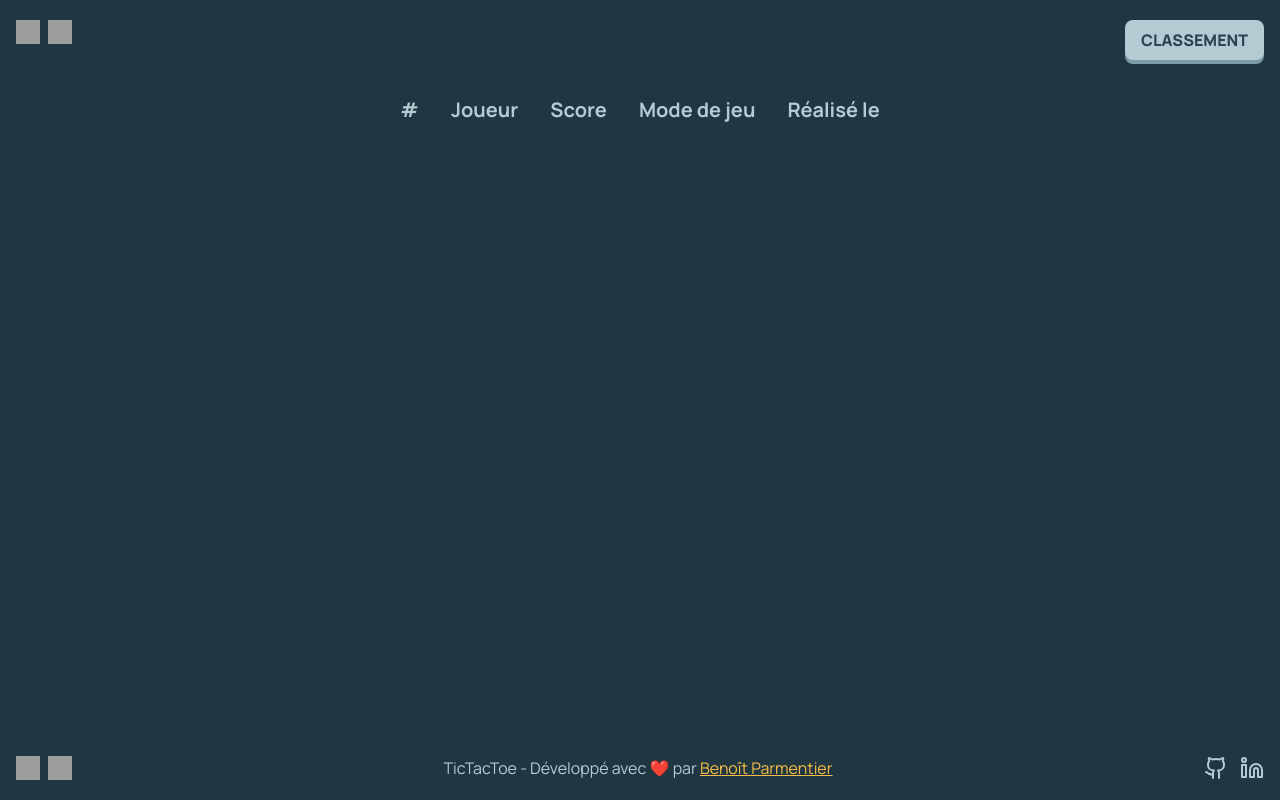
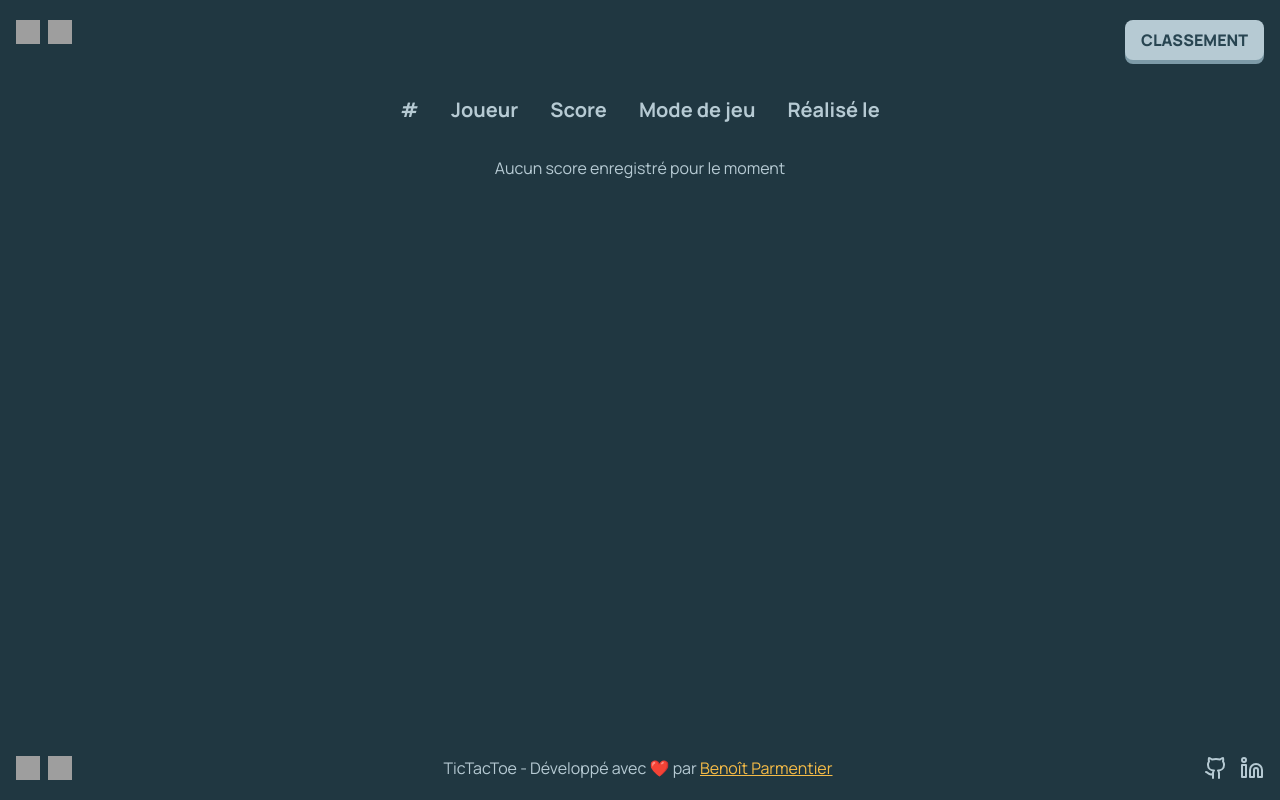
Before and after one commit to BenoitPrmt/tic-tac-toe-react, a React (Vite) app: page /scoreboard in a window 1280 px wide. Built offline with nearby package versions, Linux system fonts and the light colour scheme; grey boxes are pictures that could not be loaded.

Commit message:
fix(scoreboard): added message when there is no score saved in local storage

```diff
--- a/src/components/scoreboard/ScoreboardTable.tsx
+++ b/src/components/scoreboard/ScoreboardTable.tsx
@@ -19,7 +19,15 @@ const ScoreboardTable = () => {
             </tr>
             </thead>
             <tbody>
-                {scoreboard.map((item: PlayerLeaderboardType, index: number) => <ScoreboardLine item={item} key={index} />)}
+                {scoreboard.length > 0 ? (
+                    scoreboard.map((item: PlayerLeaderboardType, index: number) => (
+                        <ScoreboardLine key={index} item={item} />
+                    ))
+                ) : (
+                    <tr className={"text-grey-light"}>
+                        <td colSpan={5} className={"p-4 text-center"}>Aucun score enregistré pour le moment</td>
+                    </tr>
+                )}
             </tbody>
         </table>
     );
```
